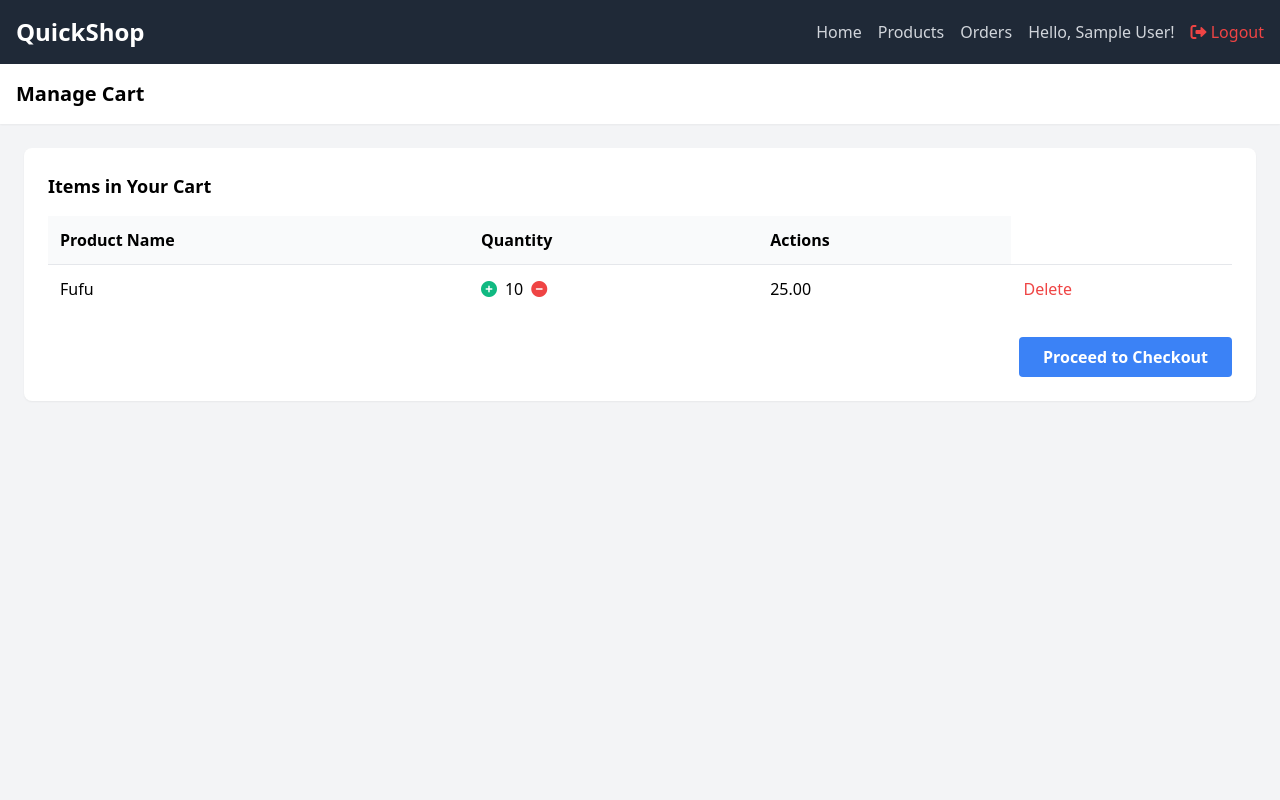
After one commit to Lamiorkor/QuickShop, a PHP site: page /view/cart.php in a window 1280 px wide. The commit adds this page. Run offline with PHP 8.4, Linux system fonts and the light colour scheme; the visitor is signed in with stand-in values (Sample User, id 1); data comes from the database, SQL or seed files in the repository; tables that the repository leaves empty or names only in its code hold one stand-in row (values such as "Sample post").

Commit message:
modified:   actions/add_order_action.php 	modified:   actions/add_to_cart_action.php 	modified:   actions/delete_order_action.php 	modified:   actions/password_hash.php 	new file:   actions/update_cart_action.php 	modified:   classes/cart_class.php 	modified:   classes/order_class.php 	modified:   classes/product_class.php 	modified:   controllers/cart_controller.php 	modified:   controllers/order_controller.php 	modified:   settings/db_class.php 	modified:   view/add_order.php 	new file:   view/cart.php 	modified:   view/edit_order.php 	modified:   view/products.php 	modified:   view/view_orders.php

```diff
--- a/actions/password_hash.php
+++ b/actions/password_hash.php
@@ -1,7 +1,8 @@
 <?php
 
 $password = "J@netB123";
-$hash = password_hash($password, PASSWORD_DEFAULT);
+$password2 = "jisthebesT@098";
+$hash = password_hash($password2, PASSWORD_DEFAULT);
 var_dump($hash);
 exit();
 ?>
--- a/classes/cart_class.php
+++ b/classes/cart_class.php
@@ -7,72 +7,84 @@ require("../settings/db_class.php");
  */
 class Cart extends db_connection {
     // Add a new cart to the database
-    public function addToCart($serviceID, $customerID, $quantity) {
+    public function addToCart($userID, $productID, $quantity) {
         $ndb = new db_connection();
 
-        $service_id = mysqli_real_escape_string($ndb->db_conn(), $serviceID);
-        $customer_id = mysqli_real_escape_string($ndb->db_conn(), $customerID);
+        $user_id = mysqli_real_escape_string($ndb->db_conn(), $userID);
+        $product_id = mysqli_real_escape_string($ndb->db_conn(), $productID);
         $qty = mysqli_real_escape_string($ndb->db_conn(), $quantity);
 
-        $check = "SELECT * FROM `cart` WHERE `s_id` = '$service_id' AND `c_id` = '$customer_id'";
+        $check = "SELECT * FROM `cart` WHERE `user_id` = '$user_id' AND `product_id` = '$product_id'";
         $result = $this->db_fetch_one($check);
 
         if($result) {
             $newQty = $result['qty'] + $qty;
-            $update = "UPDATE `cart` SET `qty` = '$newQty' WHERE `s_id` = '$service_id' AND `c_id` = '$customer_id'";
+            $update = "UPDATE `cart` SET `qty` = '$newQty' WHERE `user_id` = '$user_id' AND `product_id` = '$product_id'";
 
             return $this->db_query($update);
         } else {
             // If cart item doesn't already exist, prepare SQL statement
-            $sql = "INSERT INTO `cart` (`s_id`, `c_id`, `qty`)
-                    VALUES ('$service_id', '$customer_id', '$qty')";
+            $sql = "INSERT INTO `cart` (`user_id`, `product_id`, `qty`)
+                    VALUES ('$user_id', '$product_id', '$qty')";
 
             // Execute query and return result
             return $this->db_query($sql);
         }
     }
 
-    public function getCartItems() {
+    public function getCartItems($userID) {
         $ndb = new db_connection();
 
+        // Sanitize input to prevent SQL injection
+        $user_id = mysqli_real_escape_string($ndb->db_conn(), $userID);
+
         // Prepare SQL statement
-        $sql = "SELECT `cart`.`s_id`, `cart`.`qty`, `services`.`service_name` FROM `cart`
-                JOIN `services` ON `cart`.`s_id` = `services`.`service_id`";
+        $sql = "SELECT `cart`.`qty`, `cart`.`product_id`, `products`.`pname`, `products`.`price`
+                FROM `cart`
+                JOIN `products` ON `products`.`product_id` = `cart`.`product_id`
+                WHERE `cart`.`user_id` = '$user_id'";
 
-        // Execute the query and fetch all results
-        $cart_items = $ndb->db_fetch_all($sql);
+        // Execute the query
+        if ($ndb->db_query($sql)) {
+            // Fetch all results
+            $cart_items = $ndb->db_fetch_all();
 
-        // Check if the query was successful
-        if ($cart_items != null) {
-            // Return all services as an associative array
-            return $cart_items;
+            // Check if there are any results
+            if ($cart_items) {
+                return $cart_items; // Return the results as an associative array
+            } else {
+                return []; // Return an empty array if no results are found
+            }
         } else {
-            // Return an empty array if no results
+            // Return empty array if query execution failed
             return [];
         }
     }
 
-    public function deleteCartItem($serviceID, $customerID) {
+    public function deleteCartItem($productID, $userID) {
         $ndb = new db_connection();
 
+        $product_id = mysqli_real_escape_string($ndb->db_conn(), $productID);
+        $user_id = mysqli_real_escape_string($ndb->db_conn(), $userID);
+
         // Prepare SQL statement
-        $sql = "DELETE FROM `cart` WHERE `s_id` = '$serviceID' AND `c_id` = '$customerID'";
+        $sql = "DELETE FROM `cart` WHERE `product_id` = '$product_id' AND `user_id` = '$user_id'";
 
         // Execute query and return result
         return $ndb->db_query($sql);
     }
 
-    public function getOneCartItem($serviceID, $customerID) {
+    public function getOneCartItem($productID, $userID) {
         $ndb = new db_connection();
 
         // Escape the service ID to prevent SQL injection attacks
-        $service_id = $ndb->db_conn()->real_escape_string($serviceID);
-        $customer_id = $ndb->db_conn()->real_escape_string($customerID);
+        $product_id = $ndb->db_conn()->real_escape_string($productID);
+        $user_id = $ndb->db_conn()->real_escape_string($userID);
 
         // Prepare SQL statement with a placeholder for the service ID
-        $sql = "SELECT `cart`.*, `services`.`service_name` FROM `cart`
-                JOIN `services` ON `cart`.`s_id` = `services`.`service_id`
-                WHERE `cart`.`s_id` = '$service_id' AND `cart`.`c_id` = '$customer_id'";
+        $sql = "SELECT `cart`.*, `products`.`pname` FROM `cart`
+                JOIN `products` ON `cart`.`product_id` = `products`.`product_id`
+                WHERE `cart`.`product_id` = '$product_id' AND `cart`.`user_id` = '$user_id'";
 
         // Execute the query using the db_query method and fetch the result
         if ($ndb->db_query($sql)) {
@@ -82,20 +94,20 @@ class Cart extends db_connection {
         }
     }
 
-    function increaseCartItemQty($serviceID, $customerID, $quantity) {
+    public function increaseCartItemQty($productID, $userID, $quantity) {
         $ndb = new db_connection();
 
-        $service_id = mysqli_real_escape_string($ndb->db_conn(), $serviceID);
-        $customer_id = mysqli_real_escape_string($ndb->db_conn(), $customerID);
+        $product_id = mysqli_real_escape_string($ndb->db_conn(), $productID);
+        $user_id = mysqli_real_escape_string($ndb->db_conn(), $userID);
         $qty = mysqli_real_escape_string($ndb->db_conn(), $quantity);
 
-        $check = "SELECT * FROM `cart` WHERE `s_id` = '$service_id' AND `c_id` = '$customer_id'";
+        $check = "SELECT * FROM `cart` WHERE `product_id` = '$product_id' AND `user_id` = '$user_id'";
         $result = $this->db_fetch_one($check);
 
         if($result) {
             $newQty = $result['qty'] + $qty;
             // Prepare SQL query
-            $update = "UPDATE `cart` SET `qty` = '$newQty' WHERE `s_id` = '$service_id' AND `c_id` = '$customer_id'";
+            $update = "UPDATE `cart` SET `qty` = '$newQty' WHERE `product_id` = '$product_id' AND `user_id` = '$user_id'";
             // Execute the query
             return $this->db_query($update);
         } else {
@@ -104,20 +116,20 @@ class Cart extends db_connection {
         }
     }
 
-    function decreaseCartItemQty($serviceID, $customerID, $quantity) {
+    public function decreaseCartItemQty($productID, $userID, $quantity) {
         $ndb = new db_connection();
 
-        $service_id = mysqli_real_escape_string($ndb->db_conn(), $serviceID);
-        $customer_id = mysqli_real_escape_string($ndb->db_conn(), $customerID);
+        $product_id = mysqli_real_escape_string($ndb->db_conn(), $productID);
+        $user_id = mysqli_real_escape_string($ndb->db_conn(), $userID);
         $qty = mysqli_real_escape_string($ndb->db_conn(), $quantity);
 
-        $check = "SELECT * FROM `cart` WHERE `s_id` = '$service_id' AND `c_id` = '$customer_id'";
+        $check = "SELECT * FROM `cart` WHERE `product_id` = '$product_id' AND `user_id` = '$user_id'";
         $result = $this->db_fetch_one($check);
 
         if($result && $result['qty'] > 0) {
             $newQty = $result['qty'] - $qty;
             // Prepare SQL query
-            $update = "UPDATE `cart` SET `qty` = '$newQty' WHERE `s_id` = '$service_id' AND `c_id` = '$customer_id'";
+            $update = "UPDATE `cart` SET `qty` = '$newQty' WHERE `product_id` = '$product_id' AND `user_id` = '$user_id'";
             // Execute the query
             return $this->db_query($update);
         } else {
@@ -125,5 +137,39 @@ class Cart extends db_connection {
             return false;
         }
     }
+
+    public function getCartItemsCost($userID) {
+        $ndb = new db_connection();
+
+        $user_id = mysqli_real_escape_string($ndb->db_conn(), $userID);
+
+        // Prepare SQL statement to get price, quantity, and product name
+        $sql = "SELECT `cart`.`qty`, `products`.`price`
+                FROM `cart`
+                JOIN `products` ON `products`.`product_id` = `cart`.`product_id`
+                WHERE `cart`.`user_id` = '$user_id'";
+
+         // Execute the query
+         if ($ndb->db_query($sql)) {
+            // Fetch all results
+            $cart_items = $ndb->db_fetch_all();
+
+            // Calculate total cost
+            $total_cost = 0;
+            if ($cart_items) {
+                foreach ($cart_items as $item) {
+                    $total_cost += $item['qty'] * $item['price']; // Multiply quantity by price
+                }
+            }
+
+            // Return the total cost
+            return $total_cost;
+        } else {
+            // Return 0 if query execution failed
+            return 0;
+        }
+    }
+
 }
+
 ?>
--- a/classes/product_class.php
+++ b/classes/product_class.php
@@ -1,7 +1,4 @@
 <?php
-ini_set('display_errors', 1);
-ini_set('display_startup_errors', 1);
-error_reporting(E_ALL);
 
 // Connect to database class
 require_once("../settings/db_class.php");
--- a/controllers/cart_controller.php
+++ b/controllers/cart_controller.php
@@ -2,51 +2,59 @@
 // Include the Cart class
 include("../classes/cart_class.php");
 
-function addToCartController($serviceID, $customerID, $quantity) {
+function addToCartController($userID, $productID, $quantity) {
     // Create an instance of the Cart class
     $newCartItem = new Cart();
 
     // Return the addCart method
-    return $newCartItem->addToCart($serviceID, $customerID, $quantity);
+    return $newCartItem->addToCart($userID, $productID, $quantity);
 }
 
-function deleteCartItemController($serviceID, $customerID) {
+function deleteCartItemController($productID, $userID) {
     // Create an instance of the Cart class
     $cart_item = new Cart();
 
     // Return the deleteCart method
-    return $cart_item->deleteCartItem($serviceID, $customerID);
+    return $cart_item->deleteCartItem($productID, $userID);
 }
 
-function getCartItemsController() {
+function getCartItemsController($userID) {
     // Create an instance of the Cart class
     $cart_items = new Cart();
 
     // Return the getCart method
-    return $cart_items->getCartItems();
+    return $cart_items->getCartItems($userID);
 }
 
-function getOneCartItemController($serviceID, $customerID) {
+function getOneCartItemController($productID, $userID) {
     // Create an instance of the Cart class
     $cart_item = new Cart();
 
     // Return the getOneCart method
-    return $cart_item->getOneCartItem($serviceID, $customerID);
+    return $cart_item->getOneCartItem($productID, $userID);
 }
 
-function increaseCartItemQtyController($serviceID, $customerID, $quantity) {
+function increaseCartItemQtyController($productID, $userID, $quantity) {
     // Create an instance of the Cart class
     $cart_item = new Cart();
 
     // Return the getOneCart method
-    return $cart_item->increaseCartItemQty($serviceID, $customerID, $quantity);
+    return $cart_item->increaseCartItemQty($productID, $userID, $quantity);
 }
 
-function decreaseCartItemQtyController($serviceID, $customerID, $quantity) {
+function decreaseCartItemQtyController($productID, $userID, $quantity) {
     // Create an instance of the Cart class
     $cart_item = new Cart();
 
     // Return the getOneCart method
-    return $cart_item->decreaseCartItemQty($serviceID, $customerID, $quantity);
+    return $cart_item->decreaseCartItemQty($productID, $userID, $quantity);
+}
+
+function getCartItemsCostController($userID) {
+    // Create an instance of the Cart class
+    $cart_items = new Cart();
+
+    // Return the getCart method
+    return $cart_items->getCartItemsCost($userID);
 }
 ?>
--- a/settings/db_class.php
+++ b/settings/db_class.php
@@ -111,7 +111,6 @@ if (!class_exists('db_connection')) {
 			return mysqli_fetch_assoc($this->results);
 		}
 
-		// Modify db_fetch_all in the db_class file
 		/**
 		 * Fetch all data from a query result
 		 * @param $result - MySQLi result object
--- /dev/null
+++ b/view/cart.php
@@ -0,0 +1,118 @@
+<?php
+session_start();
+require_once('../controllers/cart_controller.php');
+
+$user_id = $_SESSION['user_id'];
+$cart_items = getCartItemsController($user_id);
+
+?>
+
+<!DOCTYPE html>
+<html lang="en">
+<head>
+    <meta charset="UTF-8">
+    <meta name="viewport" content="width=device-width, initial-scale=1.0">
+    <title>Manage Cart - Customer</title>
+    <link href="https://cdn.jsdelivr.net/npm/tailwindcss@2.2.16/dist/tailwind.min.css" rel="stylesheet">
+    <link rel="stylesheet" href="https://cdnjs.cloudflare.com/ajax/libs/font-awesome/6.0.0-beta3/css/all.min.css">
+</head>
+
+<body class="bg-gray-100">
+
+    <!-- Navbar -->
+    <nav class="bg-gray-800 p-4 fixed w-full z-10 top-0">
+        <div class="container mx-auto flex justify-between items-center">
+            <a href="home.php" class="text-white text-2xl font-bold">QuickShop</a>
+            <div class="flex items-center space-x-4">
+                <a href="home.php" class="text-gray-300 hover:text-white">Home</a>
+                <a href="products.php" class="text-gray-300 hover:text-white">Products</a>
+                <a href="view_orders.php" class="text-gray-300 hover:text-white">Orders</a>
+                <?php if (isset($_SESSION['user_name'])): ?>
+                    <span class="text-gray-300">Hello, <?php echo $_SESSION['user_name']; ?>!</span>
+                    <a href="../actions/logout_action.php" class="text-red-500 hover:text-red-700">
+                        <i class="fas fa-sign-out-alt"></i> Logout
+                    </a>
+                <?php else: ?>
+                    <a href="login_and_register.php" class="text-gray-300 hover:text-white">Login/Register</a>
+                <?php endif; ?>
+            </div>
+        </div>
+    </nav>
+
+    <!-- Main Content with padding to account for fixed navbar -->
+    <div class="flex pt-16 h-screen">
+        <div class="flex-1 overflow-x-hidden overflow-y-auto">
+            <!-- Header -->
+            <header class="bg-white shadow-sm p-4">
+                <div class="flex items-center justify-between">
+                    <h2 class="text-xl font-semibold">Manage Cart</h2>
+                </div>
+            </header>
+
+            <!-- Cart Content -->
+            <main class="p-6">
+                <div class="bg-white p-6 rounded-lg shadow-sm">
+                    <h3 class="text-lg font-semibold mb-4">Items in Your Cart</h3>
+                    <table class="w-full">
+                        <thead>
+                            <tr class="bg-gray-50">
+                                <th class="p-3 text-left">Product Name</th>
+                                <th class="p-3 text-left">Quantity</th>
+                                <th class="p-3 text-left">Actions</th>
+                            </tr>
+                        </thead>
+                        <tbody>
+                            <?php if ($cart_items): ?>
+                                <?php foreach ($cart_items as $cart_item): ?>
+                                    <tr class="border-t">
+                                        <td class="p-3"><?php echo $cart_item['pname']; ?></td>
+                                        <td class="p-3">
+                                            <div class="flex items-center space-x-2">
+                                                <form action="../actions/update_cart_action.php" method="POST" class="inline">
+                                                    <input type="hidden" name="product_id" value="<?php echo $cart_item['product_id']; ?>">
+                                                    <button type="submit" name="action" value="increase" class="text-green-500 hover:text-green-700">
+                                                        <i class="fas fa-plus-circle"></i>
+                                                    </button>
+                                                </form>
+                                                <span><?php echo $cart_item['qty']; ?></span>
+                                                <form action="../actions/update_cart_action.php" method="POST" class="inline">
+                                                    <input type="hidden" name="product_id" value="<?php echo $cart_item['product_id']; ?>">
+                                                    <button type="submit" name="action" value="decrease" class="text-red-500 hover:text-red-700">
+                                                        <i class="fas fa-minus-circle"></i>
+                                                    </button>
+                                                </form>
+                                            </div>
+                                        </td>
+                                        <td class="p-3"><?php echo $cart_item['price']; ?></td>
+                                        <td class="p-3">
+                                            <form action="../actions/delete_from_cart_action.php" method="POST">
+                                                <input type="hidden" name="product_id" value="<?php echo $cart_item['product_id']; ?>">
+                                                <button type="submit" name="action" value="delete" class="text-red-500 hover:text-red-700">Delete</button>
+                                            </form>
+                                        </td>
+                                    </tr>
+                                <?php endforeach; ?>
+                            <?php else: ?>
+                                <tr>
+                                    <td colspan="3" class="p-3 text-center text-gray-500">Your cart is empty.</td>
+                                </tr>
+                            <?php endif; ?>
+                        </tbody>
+                    </table>
+
+                    <!-- Proceed to Checkout Button -->
+                    <div class="mt-6 text-right">
+                        <form action="../actions/add_order_action.php" method="POST">
+                            <input type="hidden" name="user_id" value="<?php echo $_SESSION['user_id'];?>">
+                            <input type="hidden" name="total_amount" value="<?php echo getCartItemsCostController($user_id);?>">
+                            <button type="submit" name="submit" class="px-6 py-2 bg-blue-500 text-white font-semibold rounded hover:bg-blue-700">
+                                Proceed to Checkout
+                            </button>
+                        </form>
+                    </div>
+                </div>
+            </main>
+        </div>
+    </div>
+</body>
+</html>
```
Also changed, not shown: actions/add_order_action.php (+45 -6 lines), actions/add_to_cart_action.php (+16 -12 lines), actions/delete_order_action.php (+15 -4 lines), actions/update_cart_action.php (added, +36 -0 lines), classes/order_class.php (+80 -2 lines), controllers/order_controller.php (+28 -0 lines), view/add_order.php (+4 -4 lines), view/edit_order.php (+23 -18 lines), view/products.php (+8 -7 lines), view/view_orders.php (+122 -0 lines).
